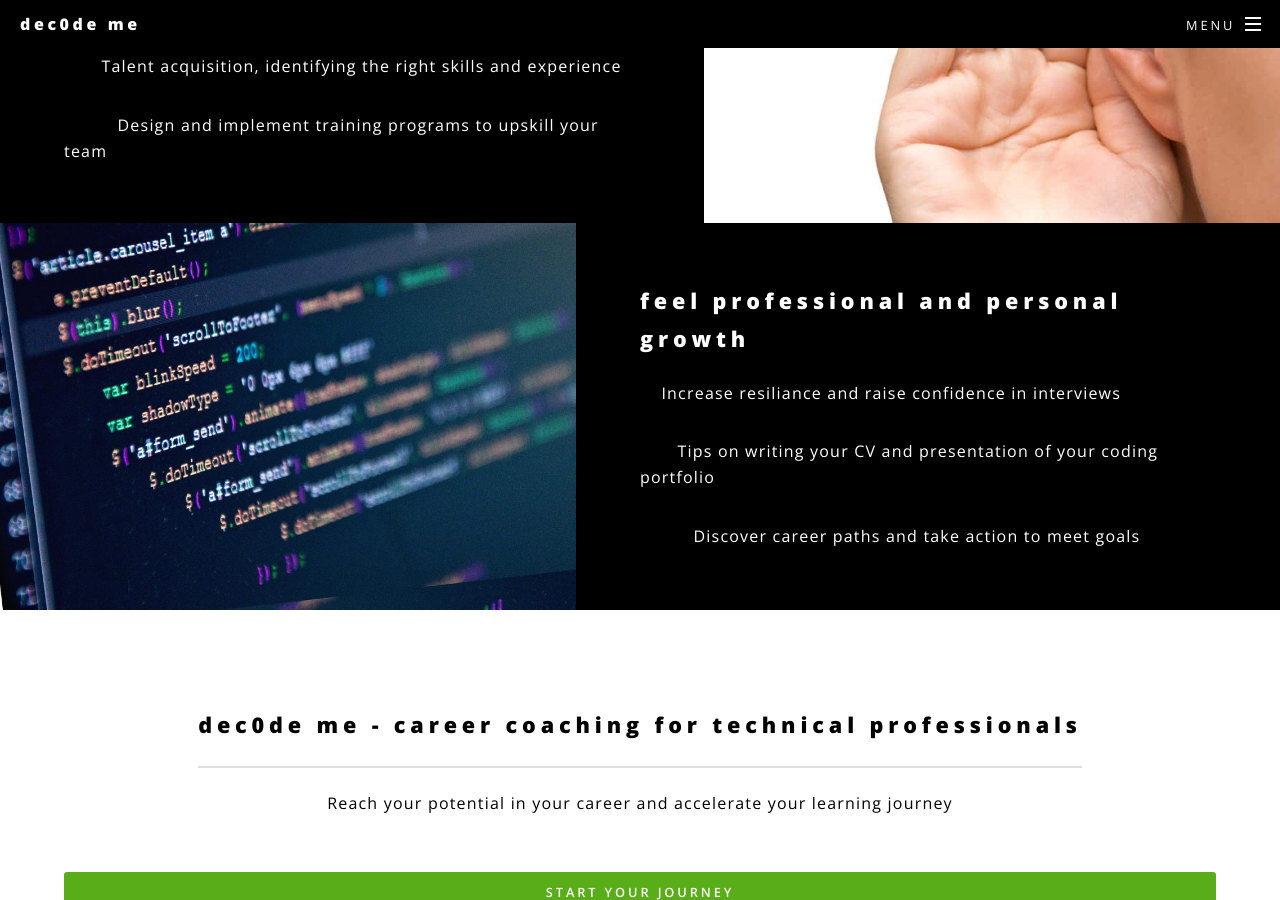
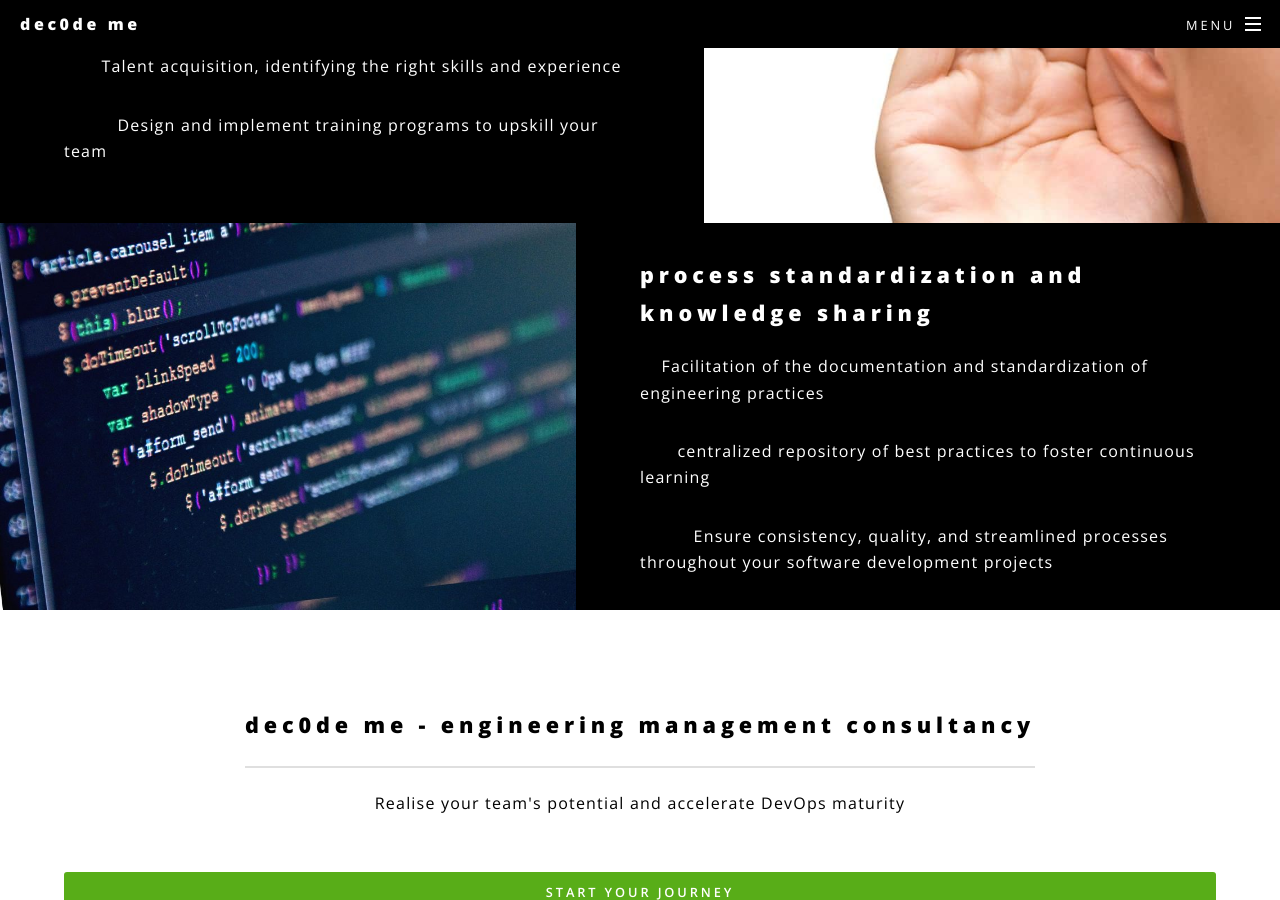
Before and after one commit to daniel-woolfson/dec0de-me, a Jekyll site: the page built from index.html, in a window 1280 px wide and 900 px high, scrolled down 1450 px. Built offline with Jekyll 4.4.1, drawn with Linux system fonts in a browser that asks for light colours; some of the changed text lies outside the part shown.

Commit message:
Update index.html

```diff
--- a/index.html
+++ b/index.html
@@ -6,7 +6,7 @@ layout: landing
 						<div class="inner">
 							<h2>{{ site.title }}</h2>
 							<p>Architect Your Future</p>
-							<p>Engineering Management Consultant</p>
+							<p>Engineering Management Consultancy</p>
 						</div>
 						<a href="#one" class="more scrolly">Learn More</a>
 					</section>
@@ -41,13 +41,13 @@ layout: landing
 						</section>
 						<section class="spotlight">
 							<div class="image"><img src="images/pic02.jpg" alt="" /></div><div class="content">
-								<h2>Feel professional and personal growth</h2>
+								<h2>Process Standardization and Knowledge Sharing</h2>
 								<p>&nbsp;&nbsp;&nbsp;
-									Increase resiliance and raise confidence in interviews</p>
+									Facilitation of the documentation and standardization of engineering practices</p>
 								<p>&nbsp;&nbsp;&nbsp;&nbsp;&nbsp;&nbsp;
-									Tips on writing your CV and presentation of your coding portfolio</p>
+									centralized repository of best practices to foster continuous learning</p>
 								<p>&nbsp;&nbsp;&nbsp;&nbsp;&nbsp;&nbsp;&nbsp;&nbsp;&nbsp;
-									Discover career paths and take action to meet goals</p>
+									Ensure consistency, quality, and streamlined processes throughout your software development projects</p>
 							</div>
 						</section>
 					</section>
@@ -56,8 +56,8 @@ layout: landing
 					<section id="three" class="wrapper style3 special">
 						<div class="inner">
 							<header class="major">
-								<h2 style="color:black;">Dec0de Me - Career coaching for technical professionals</h2>
-								<p style="color:black;">Reach your potential in your career and accelerate your learning journey</p>
+								<h2 style="color:black;">Dec0de Me - Engineering Management Consultancy</h2>
+								<p style="color:black;">Realise your team's potential and accelerate DevOps maturity</p>
 							</header>
 
 							<ul class="actions vertical">
```
